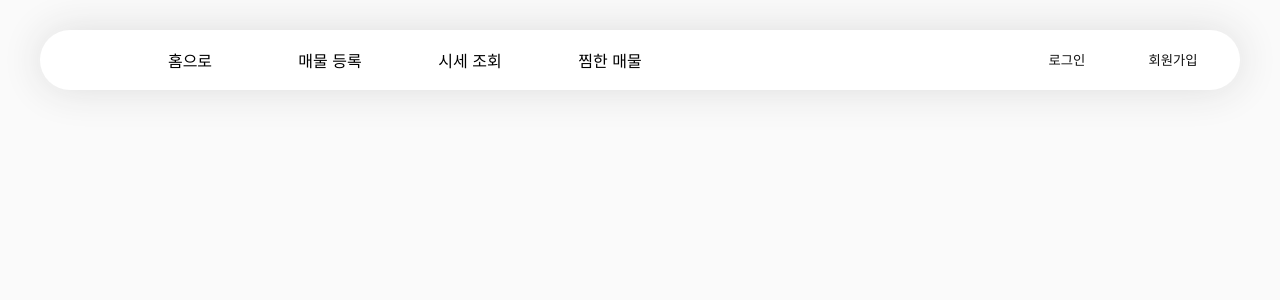
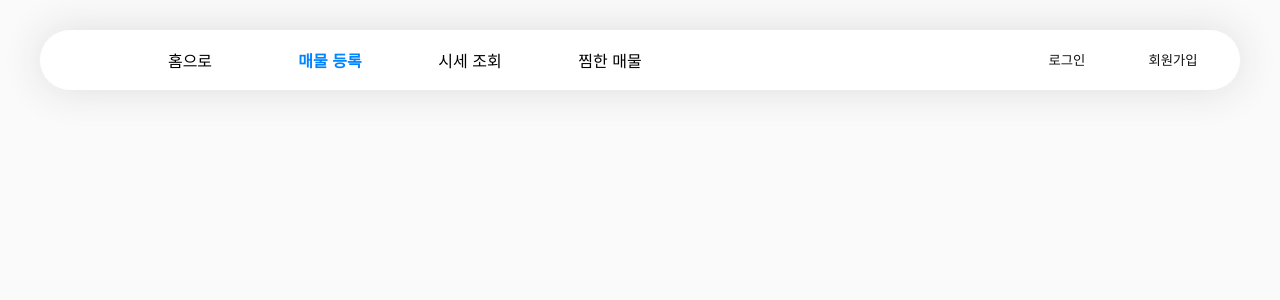
Before and after one commit to choitjddn0311/used_web, a PHP site: page /upload.php in a window 1280 px wide. Shown: the top 300 px of the page. Run offline with PHP 8.4, Linux system fonts and the light colour scheme.

Commit message:
style: inPage check style

```diff
--- a/used_site/style/style.css
+++ b/used_site/style/style.css
@@ -53,6 +53,10 @@ header {
 }
 .gnb > ul > li:hover {
     color: #399fff;
+}
+.inPage {
+    font-weight: bold;
+    color: #0084ff;
 }
 .account {
     width: 20%;
```
